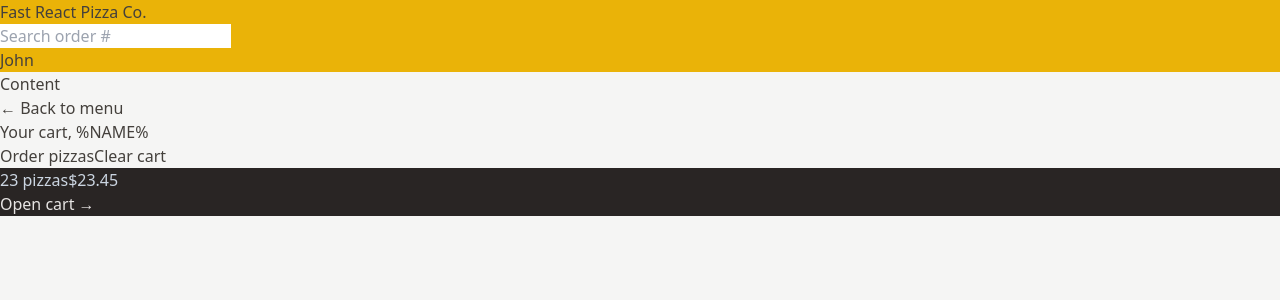
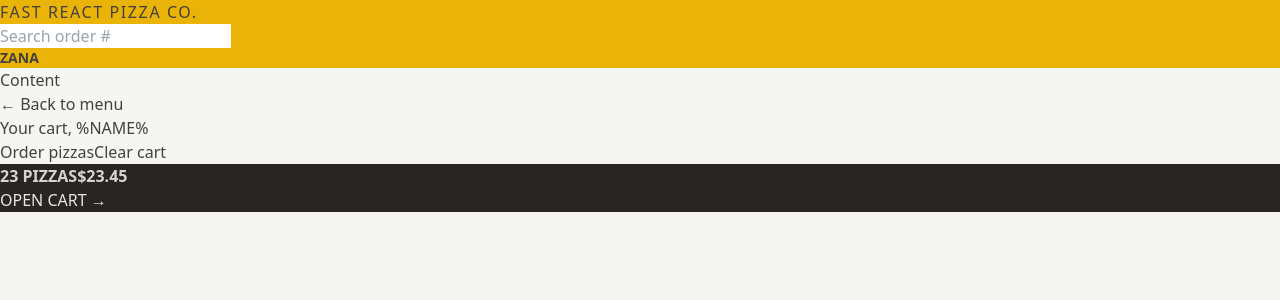
Before and after one commit to zana-abdollahpour/fast-react-pizza, a React (Vite) app: page /cart in a window 1280 px wide. Shown: the top 300 px of the page. Built offline with nearby package versions, Linux system fonts and the light colour scheme.

Commit message:
add some text styles

```diff
--- a/src/features/cart/CartOverview.jsx
+++ b/src/features/cart/CartOverview.jsx
@@ -2,8 +2,8 @@ import { Link } from "react-router-dom";
 
 function CartOverview() {
   return (
-    <div className="bg-stone-800 text-stone-200 ">
-      <p className="text-slate-300">
+    <div className="bg-stone-800 uppercase text-stone-200">
+      <p className="font-semibold text-stone-300">
         <span>23 pizzas</span>
         <span>$23.45</span>
       </p>
--- /dev/null
+++ b/src/features/user/Username.jsx
@@ -0,0 +1,4 @@
+function UserName() {
+  return <div className="text-sm font-semibold">Zana</div>;
+}
+export default UserName;
--- a/src/ui/Header.jsx
+++ b/src/ui/Header.jsx
@@ -1,13 +1,16 @@
 import { Link } from "react-router-dom";
 
 import SearchOrder from "../features/order/SearchOrder";
+import UserName from "../features/user/UserName";
 
 function Header() {
   return (
-    <header className="bg-yellow-500">
-      <Link to="/">Fast React Pizza Co.</Link>
+    <header className="bg-yellow-500 uppercase">
+      <Link to="/" className="tracking-widest">
+        Fast React Pizza Co.
+      </Link>
       <SearchOrder />
-      <p>John</p>
+      <UserName />
     </header>
   );
 }
```
